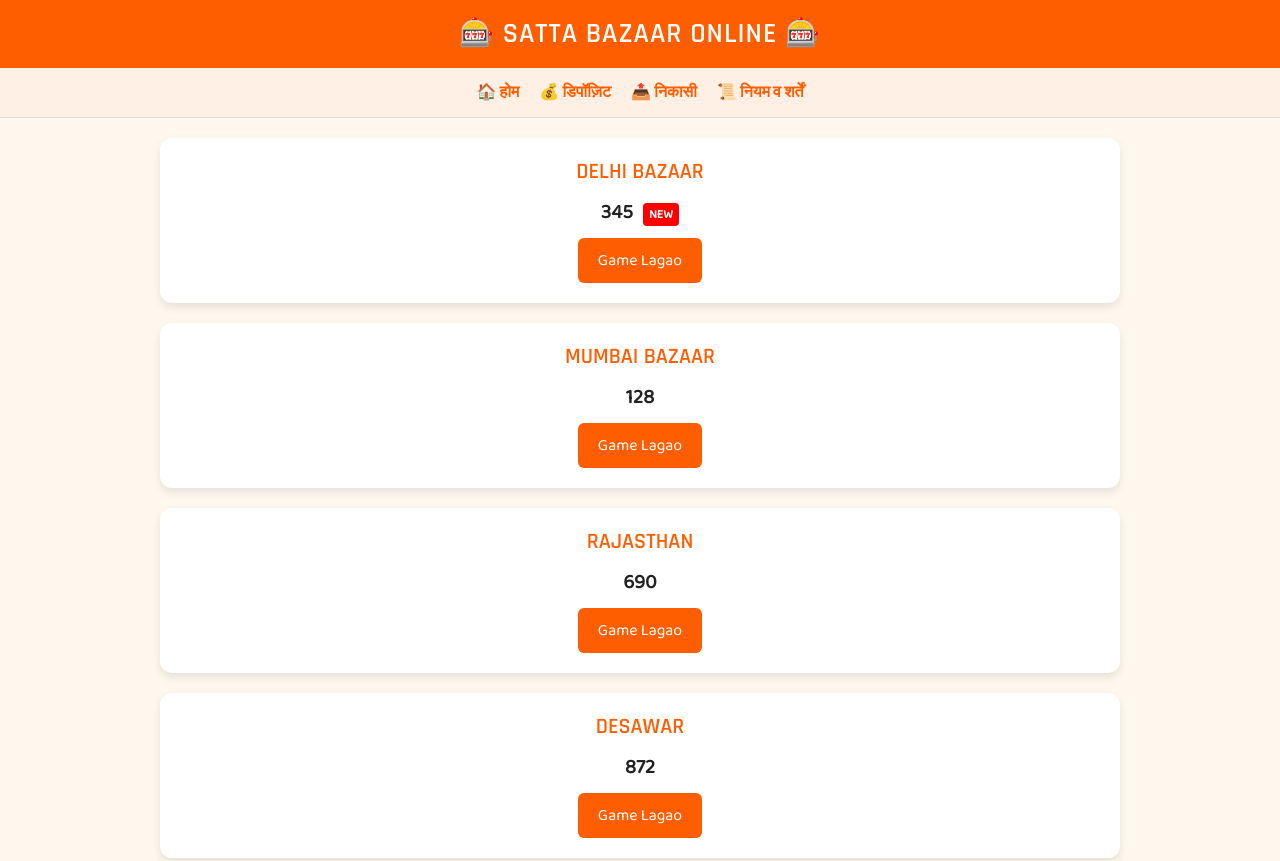
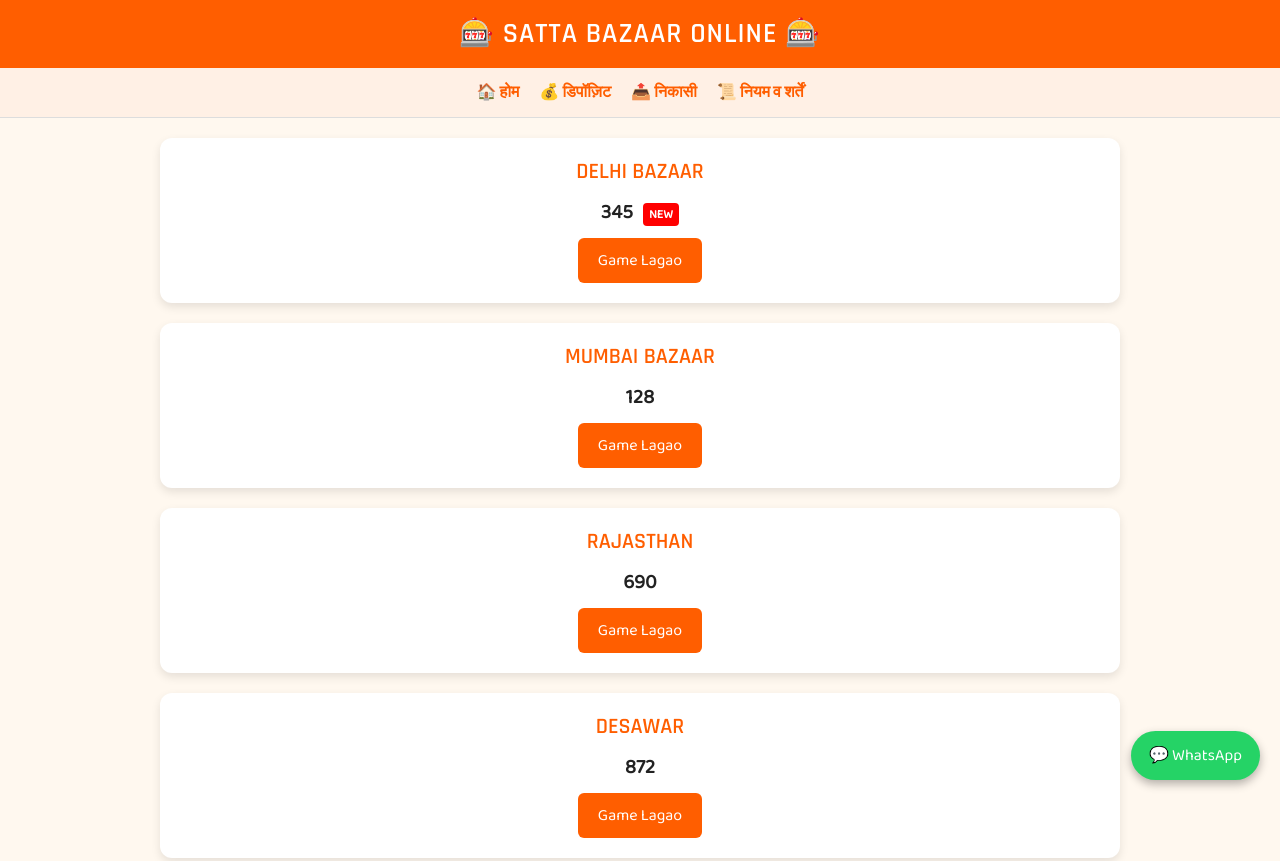
Before and after one commit to Whhywolfe/Online, a plain HTML site: page index.html in a window 1280 px wide. Shown: the top 861 px of the page. Drawn offline with Linux system fonts and the light colour scheme.

Commit message:
Update index.html

```diff
--- a/index.html
+++ b/index.html
@@ -157,12 +157,23 @@
     <a href="game.html?game=ghaziabad" class="game-btn">Game Lagao</a>
   </div>
 
-</div>
-
 <div class="footer">
   📞 संपर्क करें: <strong>WhatsApp - +917013873689</strong><br/>
   सभी अधिकार सुरक्षित © 2025 SATTA BAZAAR ONLINE
 </div>
+  <a href="https://wa.me/917010387369" style="
+  position: fixed;
+  bottom: 20px;
+  right: 20px;
+  background: #25D366;
+  color: white;
+  padding: 12px 18px;
+  font-size: 16px;
+  border-radius: 50px;
+  text-decoration: none;
+  box-shadow: 0 4px 10px rgba(0,0,0,0.3);
+  z-index: 9999;
+">💬 WhatsApp</a>
 
 </body>
 </html>
```
